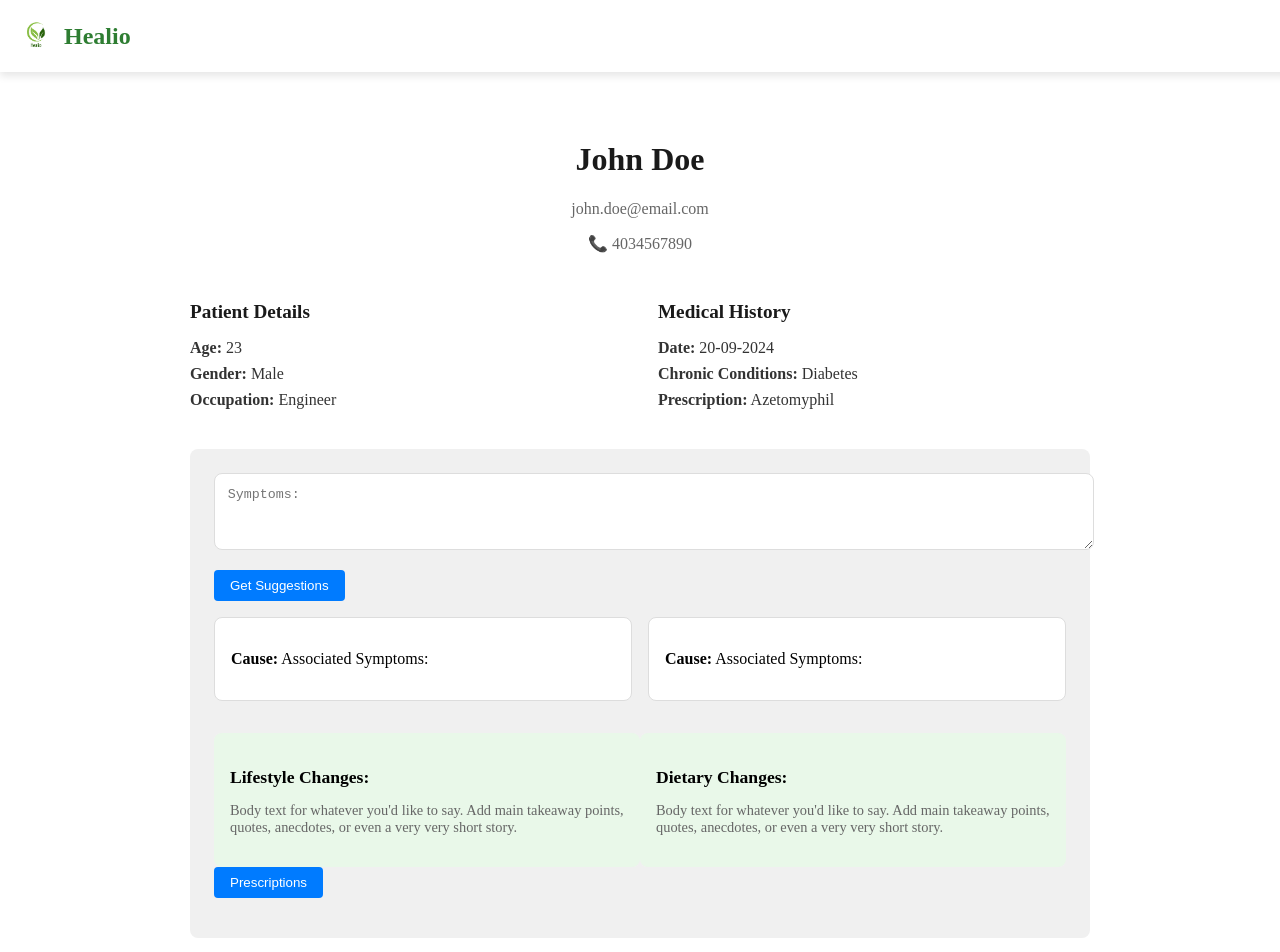
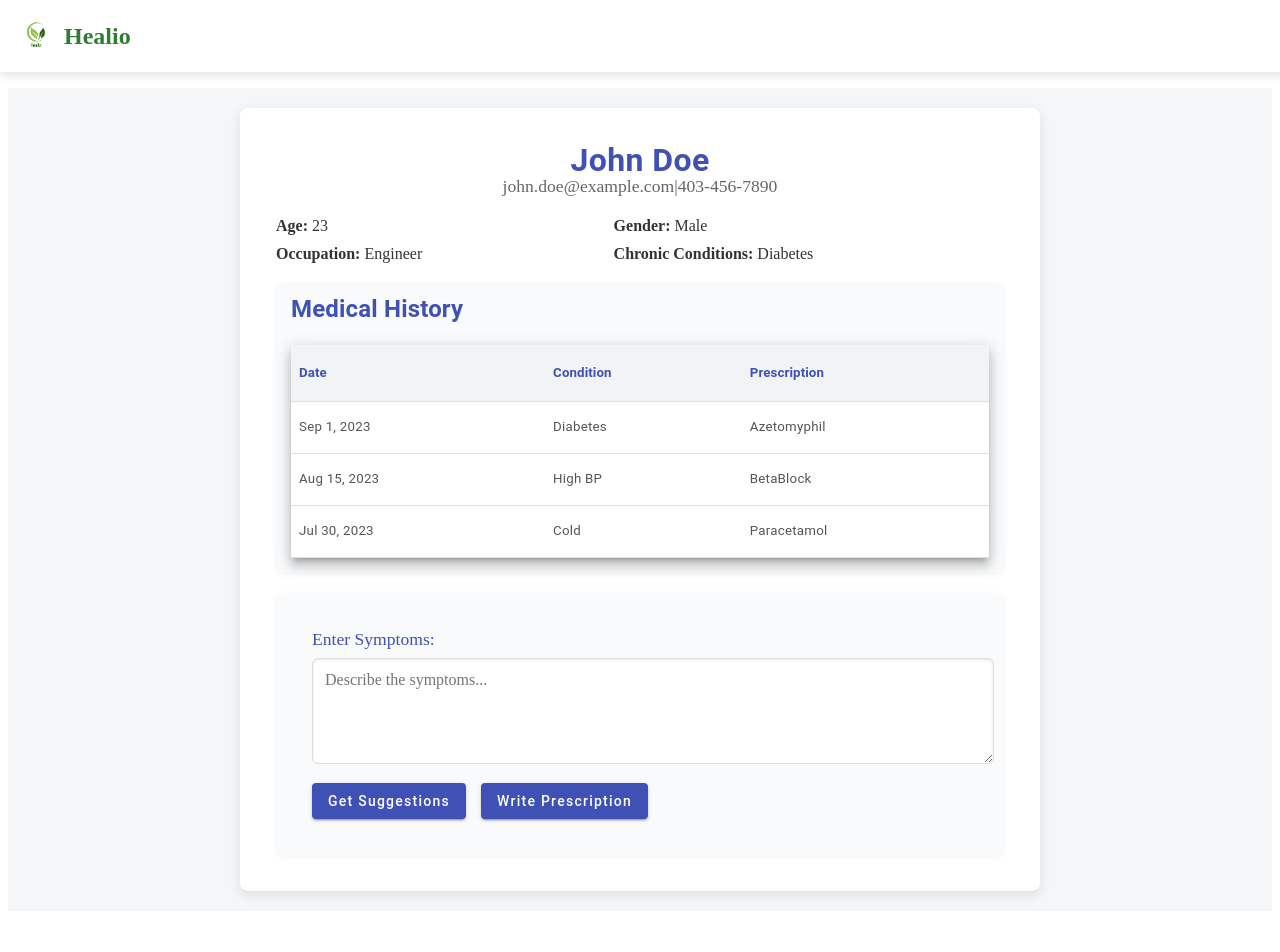
Before and after one commit to meng-ensf-607-608/smart-physician-ui, an Angular app: page /patient-details in a window 1280 px wide. Shown: the top 952 px of the page. After the commit the page ends 919 px from the top, so only its background shows below. Built offline with nearby package versions, Linux system fonts and the light colour scheme.

Commit message:
UI changes for Patient page

```diff
--- a/src/app/patient-details/patient-details.component.css
+++ b/src/app/patient-details/patient-details.component.css
@@ -1,182 +1,167 @@
-/* Container for the entire page */
-.patient-details-container {
-  max-width: 900px;
-  margin: 0 auto;
-  padding: 2rem;
+/* Main page styling */
+.patient-details-page {
+  display: flex;
+  justify-content: center;
+  padding: 20px;
+  background-color: #f4f6f8; /* Light background for contrast */
 }
 
-/* Header Section for Name and Contact */
-.patient-header {
-  text-align: center;
-  margin-bottom: 2rem;
+/* Card for patient details */
+.patient-card {
+  max-width: 800px;
+  width: 100%;
+  margin: 0 auto;
+  padding: 20px;
+  box-shadow: 0px 4px 12px rgba(0, 0, 0, 0.1); /* Subtle shadow */
+  border-radius: 8px;
+  background-color: #ffffff;
 }
 
-.patient-header h1 {
-  font-size: 2rem;
-  color: #1a1a1a;
+/* Header and title styling */
+.patient-card mat-card-title {
+  font-size: 2em;
+  font-weight: bold;
+  color: #3f51b5; /* Primary color for emphasis */
+  text-align: center;
 }
 
-.patient-header p {
-  font-size: 1rem;
-  color: #666;
+.patient-card mat-card-subtitle {
+  font-size: 1.5em;
+  font-weight: 600;
+  color: #3f51b5;
+  margin-bottom: 15px;
+  text-align: left;
 }
 
-/* Flex container for Personal and Medical Info sections */
-.info-sections {
-  display: flex;
-  justify-content: space-between;
-  margin-bottom: 2rem;
+.mat-mdc-card-header {
+  display: initial;
+  padding: 16px 16px 0;
 }
 
-/* Styling for Personal Details and Medical History */
-.personal-details, .medical-history {
-  width: 48%;
+/* Contact information styling */
+.contact-info {
+  display: flex;
+  justify-content: center;
+  font-size: 1.1em;
+  margin-bottom: 20px;
+  color: #666666;
 }
 
-.personal-details h2, .medical-history h2 {
-  font-size: 1.2rem;
-  color: #1a1a1a;
-  margin-bottom: 1rem;
+/* Patient details section styling */
+.patient-details {
+  display: flex;
+  flex-wrap: wrap;
+  gap: 10px;
+  margin-bottom: 20px;
+  font-size: 1em;
+  color: #333333;
 }
 
-.personal-details p, .medical-history p {
-  font-size: 1rem;
-  color: #333;
-  margin: 0.5rem 0;
+.patient-details p {
+  margin: 0;
+  width: 45%; /* Adjust width as needed */
 }
 
-/* Symptoms Section */
-.symptoms-section {
-  background-color: #f0f0f0;
-  padding: 1.5rem;
+/* Medical history section styling */
+.medical-history-card {
+  margin-top: 20px;
+  padding: 15px;
+  background-color: #f9fafb;
   border-radius: 8px;
-  margin-top: 2rem;
+  box-shadow: 0px 2px 6px rgba(0, 0, 0, 0.05);
 }
 
-/* Styling for textarea and Get Suggestions button */
-.symptoms-section textarea {
+.history-table {
   width: 100%;
-  min-height: 50px;
-  border-radius: 8px;
-  padding: 0.8rem;
-  border: 1px solid #ddd;
-  margin-bottom: 1rem;
+  margin-top: 10px;
+  border-collapse: collapse;
 }
 
-.get-suggestions {
-  display: block;
-  background-color: #007bff;
-  color: white;
-  padding: 0.5rem 1rem;
-  border: none;
-  border-radius: 4px;
-  cursor: pointer;
-  margin-bottom: 1rem;
+.history-table th, .history-table td {
+  padding: 12px 8px;
+  border-bottom: 1px solid #e0e0e0;
+  text-align: left;
+  font-size: 0.95em;
 }
 
-/* Suggestions Section */
-.suggestions-container {
-  display: flex;
-  flex-wrap: wrap;
-  gap: 1rem;
+.history-table th {
+  font-weight: bold;
+  color: #3f51b5; /* Primary color for table headers */
+  background-color: #f1f3f4; /* Light background for headers */
 }
 
-.suggestion-box {
-  flex: 1 1 calc(33% - 1rem);
-  background-color: #fff;
-  padding: 1rem;
-  border-radius: 8px;
-  border: 1px solid #ddd;
+.history-table td {
+  color: #555555;
 }
 
-/* Additional Info Section (Lifestyle and Dietary Changes) */
-.additional-info {
-  display: flex;
-  justify-content: space-between;
-  margin-top: 2rem;
+/* Symptoms section styling */
+.symptoms-section {
+  margin-top: 20px;
+  padding: 20px;
+  background-color: #f9fafb;
+  border-radius: 8px;
+  box-shadow: 0px 2px 6px rgba(0, 0, 0, 0.05);
 }
 
-.lifestyle-changes, .dietary-changes {
-  width: 48%;
-  background-color: #e9f8e9;
-  padding: 1rem;
-  border-radius: 8px;
+/* Text area styling */
+.symptoms-label {
+  font-size: 1.1em;
+  color: #3f51b5;
+  font-weight: 500;
+  margin-bottom: 8px;
+  display: block;
 }
 
-.lifestyle-changes h3, .dietary-changes h3 {
-  font-size: 1.1rem;
-  margin-bottom: 0.5rem;
+.styled-textarea {
+  width: 100%;
+  min-height: 80px;
+  padding: 12px;
+  font-size: 1em;
+  border: 1px solid #ddd;
+  border-radius: 6px;
+  box-shadow: inset 0px 1px 3px rgba(0, 0, 0, 0.1);
+  font-family: inherit;
+  resize: vertical;
+  transition: border-color 0.3s ease, box-shadow 0.3s ease;
 }
 
-.lifestyle-changes p, .dietary-changes p {
-  font-size: 0.9rem;
-  color: #666;
+.styled-textarea:focus {
+  border-color: #3f51b5;
+  box-shadow: inset 0px 2px 6px rgba(0, 0, 0, 0.1), 0 0 5px rgba(63, 81, 181, 0.2);
+  outline: none;
 }
 
-.get-prescriptions {
-  background-color: #007bff;
-  color: white;
-  padding: 0.5rem 1rem;
-  border: none;
-  border-radius: 4px;
-  cursor: pointer;
-  margin-bottom: 1rem;
+/* Button group styling */
+.button-group {
+  display: flex;
+  gap: 15px;
+  margin-top: 15px;
 }
 
-.modal-overlay {
-  display: none;/* Hidden by default */
-  position: fixed;
-  top: 0;
-  left: 0;
-  width: 100%;
-  height: 100%;
-  background-color: rgba(0, 0, 0, 0.5);
-  z-index: 1;
+/* Button styling */
+.mat-raised-button {
+  min-width: 160px;
+  padding: 10px;
+  font-size: 1em;
+  font-weight: 500;
+  transition: background-color 0.3s ease, box-shadow 0.3s ease;
+  border-radius: 5px;
 }
 
-.modal-content {
-  position: fixed;
-  top: 50%;
-  left: 50%;
-  transform: translate(-50%, -50%);
-  background-color: #fff;
-  padding: 20px;
-  border-radius: 8px;
-  width: 400px;
-  z-index: 2;
+.mat-raised-button:hover {
+  box-shadow: 0px 3px 8px rgba(0, 0, 0, 0.15);
 }
 
-.close-btn {
-  float: right;
-  font-size: 18px;
-  cursor: pointer;
+.styled-button.primary {
+  background-color: #3f51b5; /* Primary color */
 }
 
-.form-row {
-  display: flex;
-  align-items: center;
-  margin-bottom: 10px;
-  height: 40px;
+.styled-button.primary:hover {
+  background-color: #36489a;
 }
 
-.form-row label {
-  width: 30%; /* Adjust width as needed */
-  font-weight: bold;
-  margin-right: 10px;
+/* LLM Suggestions component placeholder */
+app-llm-suggestions {
+  display: block;
+  margin-top: 20px;
 }
-
-.form-row input[type="text"] {
-  width: 70%; /* Adjust width as needed */
-  padding: 8px;
-  box-sizing: border-box;
-}
-
-.save-prescriptions {
-  background-color: #007bff;
-  color: white;
-  padding: 0.5rem 1rem;
-  border: none;
-  border-radius: 4px;
-  cursor: pointer;
-  margin-bottom: 1rem;
-}
--- a/src/app/patient-details/patient-details.component.html
+++ b/src/app/patient-details/patient-details.component.html
@@ -1,75 +1,56 @@
-<div class="patient-details-container">
-  <!-- Patient Header with Name and Contact -->
-  <div class="patient-header">
-    <h1>John Doe</h1>
-    <p>john.doe&#64;email.com</p>
-    <p><span class="contact-icon">📞</span> 4034567890</p>
-  </div>
-
-  <!-- Personal and Medical Information Section -->
-  <div class="info-sections">
-    <!-- Personal Details Section -->
-    <div class="personal-details">
-      <h2>Patient Details</h2>
-      <p><strong>Age:</strong> 23</p>
-      <p><strong>Gender:</strong> Male</p>
-      <p><strong>Occupation:</strong> Engineer</p>
-    </div>
-
-    <!-- Medical History Section -->
-    <div class="medical-history">
-      <h2>Medical History</h2>
-      <p><strong>Date:</strong> 20-09-2024</p>
-      <p><strong>Chronic Conditions:</strong> Diabetes</p>
-      <p><strong>Prescription:</strong> Azetomyphil</p>
-    </div>
-  </div>
-
-  <!-- Symptoms and Suggestions Section -->
-  <div class="symptoms-section">
-    <textarea placeholder="Symptoms:"></textarea>
-    <button class="get-suggestions">Get Suggestions</button>
-
-    <div class="suggestions-container">
-      <div class="suggestion-box">
-        <p><strong>Cause:</strong> Associated Symptoms:</p>
-      </div>
-      <div class="suggestion-box">
-        <p><strong>Cause:</strong> Associated Symptoms:</p>
-      </div>
-    </div>
-
-    <div class="additional-info">
-      <div class="lifestyle-changes">
-        <h3> Lifestyle Changes:</h3>
-        <p>Body text for whatever you'd like to say. Add main takeaway points, quotes, anecdotes, or even a very very short story.</p>
-      </div>
-      <div class="dietary-changes">
-        <h3> Dietary Changes:</h3>
-        <p>Body text for whatever you'd like to say. Add main takeaway points, quotes, anecdotes, or even a very very short story.</p>
-      </div>
-    </div>
-    <button class="get-prescriptions" (click)="openPrescriptionPopup()">Prescriptions</button>
-  </div>
-
-  <!-- Modal Structure -->
-  <div class="modal-overlay" id="modalOverlay">
-    <div class="modal-content">
-      <span class="close-btn" id="closeBtn" (click)="closePrescriptionPopup()">&times;</span>
-      <h2>Prescription Details</h2>
-
-      <!-- Form Fields for Cause and Prescription, with labels and inputs in one row -->
-      <div class="form-row">
-        <label for="cause">Cause:</label>
-        <input type="text" id="cause" name="cause">
+<div class="patient-details-page">
+  <!-- Main Card for Patient Details -->
+  <mat-card class="patient-card">
+    <mat-card-header>
+      <mat-card-title>{{ patient.name }}</mat-card-title>
+    </mat-card-header>
+    <mat-card-content>
+      <div class="contact-info">
+        <span>{{ patient.email }}</span> | <span>{{ patient.phone }}</span>
       </div>
 
-      <div class="form-row">
-        <label for="prescription">Prescription:</label>
-        <input type="text" id="prescription" name="prescription">
+      <div class="patient-details">
+        <p><strong>Age:</strong> {{ patient.age }}</p>
+        <p><strong>Gender:</strong> {{ patient.gender }}</p>
+        <p><strong>Occupation:</strong> {{ patient.occupation }}</p>
+        <p><strong>Chronic Conditions:</strong> {{ patient.chronicCondition }}</p>
       </div>
 
-      <!-- Submit button -->
-      <button class="save-prescriptions" (click)="savePrescription()">Save</button>
-    </div>
-  </div>
+      <!-- Medical History as Table with Last Three Appointments -->
+      <mat-card class="medical-history-card">
+        <mat-card-subtitle>Medical History</mat-card-subtitle>
+        <table mat-table [dataSource]="recentAppointments" class="mat-elevation-z8 history-table">
+          <ng-container matColumnDef="date">
+            <th mat-header-cell *matHeaderCellDef> Date </th>
+            <td mat-cell *matCellDef="let appointment"> {{ appointment.date | date }} </td>
+          </ng-container>
+          <ng-container matColumnDef="condition">
+            <th mat-header-cell *matHeaderCellDef> Condition </th>
+            <td mat-cell *matCellDef="let appointment"> {{ appointment.condition }} </td>
+          </ng-container>
+          <ng-container matColumnDef="prescription">
+            <th mat-header-cell *matHeaderCellDef> Prescription </th>
+            <td mat-cell *matCellDef="let appointment"> {{ appointment.prescription }} </td>
+          </ng-container>
+          <tr mat-header-row *matHeaderRowDef="displayedColumns"></tr>
+          <tr mat-row *matRowDef="let row; columns: displayedColumns;"></tr>
+        </table>
+      </mat-card>
+
+      <!-- Symptoms Section -->
+      <mat-card class="symptoms-section">
+        <mat-card-content>
+          <label for="symptoms-textarea" class="symptoms-label">Enter Symptoms:</label>
+          <textarea id="symptoms-textarea" placeholder="Describe the symptoms..." class="styled-textarea"></textarea>
+          <div class="button-group">
+            <button mat-raised-button color="primary" (click)="getSuggestions()">Get Suggestions</button>
+            <button mat-raised-button color="primary">Write Prescription</button>
+          </div>
+        </mat-card-content>
+      </mat-card>
+
+      <!-- LLM Suggestions Component -->
+      <app-llm-suggestions *ngIf="showSuggestions"></app-llm-suggestions>
+    </mat-card-content>
+  </mat-card>
+</div>
--- a/src/app/patient-details/patient-details.component.ts
+++ b/src/app/patient-details/patient-details.component.ts
@@ -1,54 +1,43 @@
 import { Component, OnInit } from '@angular/core';
-import { Router } from '@angular/router';
+import { MatCardModule } from '@angular/material/card';
+import { MatTableModule } from '@angular/material/table';
+import { CommonModule } from '@angular/common';
+import {MatButtonModule} from '@angular/material/button';
+import { LlmSuggestionsComponent } from '../llm-suggestions/llm-suggestions.component';
 
 @Component({
   selector: 'app-patient-details',
   standalone: true,
-  imports: [],
+  imports: [CommonModule, MatCardModule, MatTableModule,MatButtonModule, LlmSuggestionsComponent],
   templateUrl: './patient-details.component.html',
-  styleUrls: ['./patient-details.component.css']  // Note the correction to "styleUrls" instead of "styleUrl"
+  styleUrls: ['./patient-details.component.css']
 })
 export class PatientDetailsComponent implements OnInit {
-  patientData: any;
-
-  // Object to hold prescription details
-  prescriptionDetails = {
-    cause: '',
-    prescription: ''
+  patient = {
+    name: 'John Doe',
+    email: 'john.doe@example.com',
+    phone: '403-456-7890',
+    age: 23,
+    gender: 'Male',
+    occupation: 'Engineer',
+    chronicCondition: 'Diabetes'
   };
 
-  // Method to open the Prescription Popup
-  openPrescriptionPopup() {
-    const modal = document.getElementById('modalOverlay');
-    if (modal) {
-      modal.style.display = 'block';  // Show the modal
-    }
-  }
+  recentAppointments = [
+    { date: '2023-09-01', condition: 'Diabetes', prescription: 'Azetomyphil' },
+    { date: '2023-08-15', condition: 'High BP', prescription: 'BetaBlock' },
+    { date: '2023-07-30', condition: 'Cold', prescription: 'Paracetamol' }
+  ];
 
-  // Method to close the Prescription Popup
-  closePrescriptionPopup() {
-    const modal = document.getElementById('modalOverlay');
-    if (modal) {
-      modal.style.display = 'none';  // Hide the modal
-    }
-  }
+  displayedColumns: string[] = ['date', 'condition', 'prescription'];
 
-  // Method to save the prescription details and close the popup
-  savePrescription() {
-    console.log('Saving prescription details:', this.prescriptionDetails);
-    this.closePrescriptionPopup();
-  }
-
-  constructor(private router: Router) {
-    // Retrieve the state data (patient details) passed from the Appointments component
-    const navigation = this.router.getCurrentNavigation();
-    this.patientData = navigation?.extras.state?.['data'];
-  }
+  constructor() {}
 
   ngOnInit(): void {}
 
-  submitForm() {
-    // Placeholder for form submission logic (e.g., displaying suggestions)
-    console.log("Form submitted with patient data:", this.patientData);
+  showSuggestions: boolean = false;
+
+  getSuggestions() {
+    this.showSuggestions = true;
   }
 }
```
